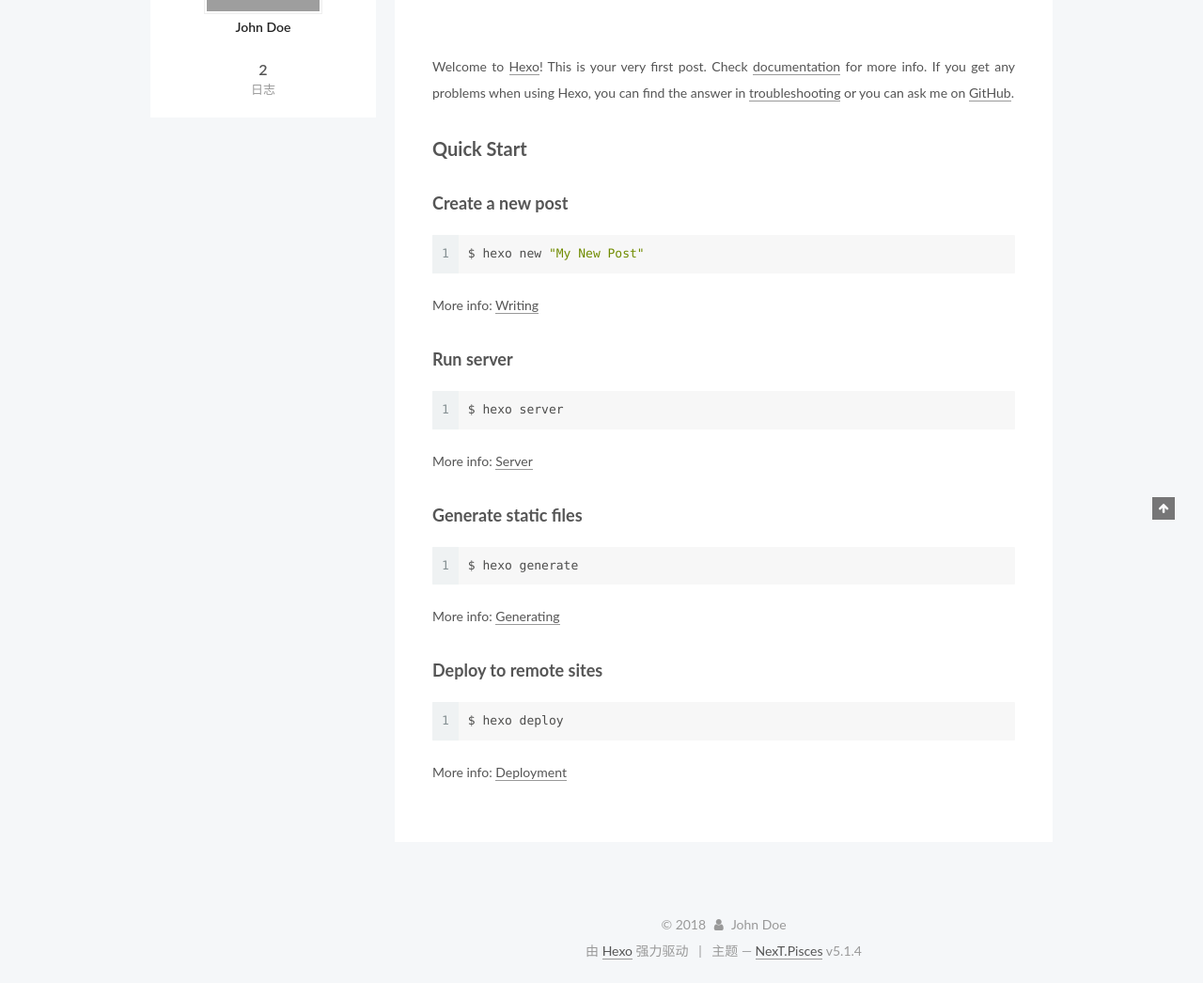
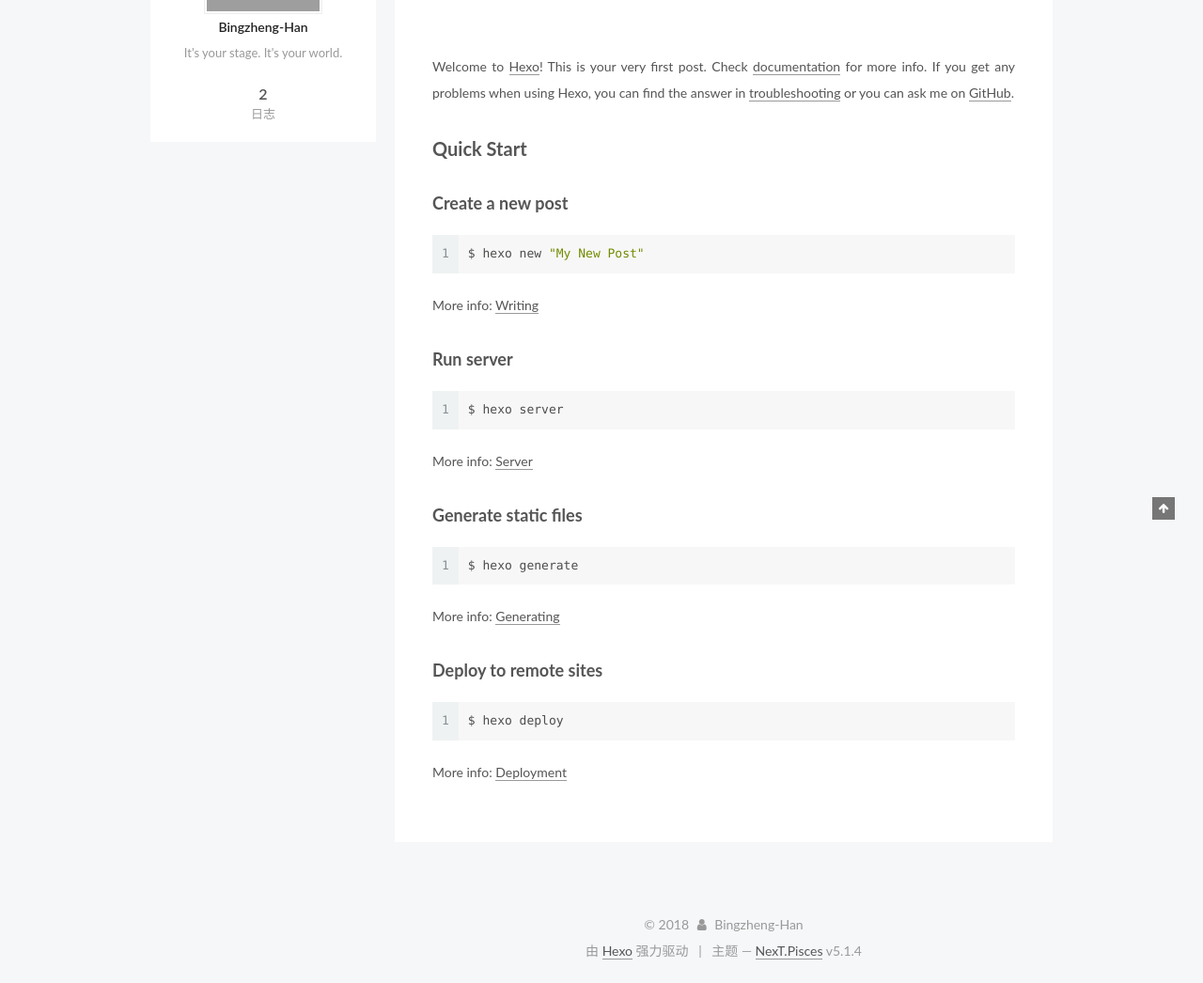
Before and after one commit to Bingzheng-Han/Bingzheng-Han.github.io, a plain HTML site: page index.html in a window 1280 px wide. Shown: the part 347-1393 px from the top of the page at 94% size. Drawn offline with Linux system fonts and the light colour scheme; grey boxes are pictures that could not be loaded.

Commit message:
Site updated: 2018-10-23 15:19:44

```diff
--- a/index.html
+++ b/index.html
@@ -79,13 +79,16 @@
 
 
 
+<meta name="description" content="It&apos;s your stage. It&apos;s your world.">
 <meta property="og:type" content="website">
 <meta property="og:title" content="Hexo">
 <meta property="og:url" content="http://yoursite.com/index.html">
 <meta property="og:site_name" content="Hexo">
+<meta property="og:description" content="It&apos;s your stage. It&apos;s your world.">
 <meta property="og:locale" content="zh-Hans">
 <meta name="twitter:card" content="summary">
 <meta name="twitter:title" content="Hexo">
+<meta name="twitter:description" content="It&apos;s your stage. It&apos;s your world.">
 
 
 
@@ -242,7 +245,7 @@
     <link itemprop="mainEntityOfPage" href="http://yoursite.com/2018/10/23/你好，Hexo/">
 
     <span hidden itemprop="author" itemscope="" itemtype="http://schema.org/Person">
-      <meta itemprop="name" content="John Doe">
+      <meta itemprop="name" content="Bingzheng-Han">
       <meta itemprop="description" content="">
       <meta itemprop="image" content="/images/blog-image.jpg">
     </span>
@@ -361,7 +364,7 @@
     <link itemprop="mainEntityOfPage" href="http://yoursite.com/2018/10/23/hello-world/">
 
     <span hidden itemprop="author" itemscope="" itemtype="http://schema.org/Person">
-      <meta itemprop="name" content="John Doe">
+      <meta itemprop="name" content="Bingzheng-Han">
       <meta itemprop="description" content="">
       <meta itemprop="image" content="/images/blog-image.jpg">
     </span>
@@ -508,10 +511,10 @@
         <div class="site-overview">
           <div class="site-author motion-element" itemprop="author" itemscope="" itemtype="http://schema.org/Person">
 
-              <img class="site-author-image" itemprop="image" src="/images/blog-image.jpg" alt="John Doe">
+              <img class="site-author-image" itemprop="image" src="/images/blog-image.jpg" alt="Bingzheng-Han">
 
-              <p class="site-author-name" itemprop="name">John Doe</p>
-              <p class="site-description motion-element" itemprop="description"></p>
+              <p class="site-author-name" itemprop="name">Bingzheng-Han</p>
+              <p class="site-description motion-element" itemprop="description">It's your stage. It's your world.</p>
           </div>
 
           <nav class="site-state motion-element">
@@ -566,7 +569,7 @@
   <span class="with-love">
     <i class="fa fa-user"></i>
   </span>
-  <span class="author" itemprop="copyrightHolder">John Doe</span>
+  <span class="author" itemprop="copyrightHolder">Bingzheng-Han</span>
 
 
 </div>
```
Also changed, not shown: 2018/10/23/hello-world/index.html (+5 -5 lines), 2018/10/23/你好，Hexo/index.html (+8 -5 lines), archives/2018/10/index.html (+7 -4 lines), archives/2018/index.html (+7 -4 lines), archives/index.html (+7 -4 lines).
